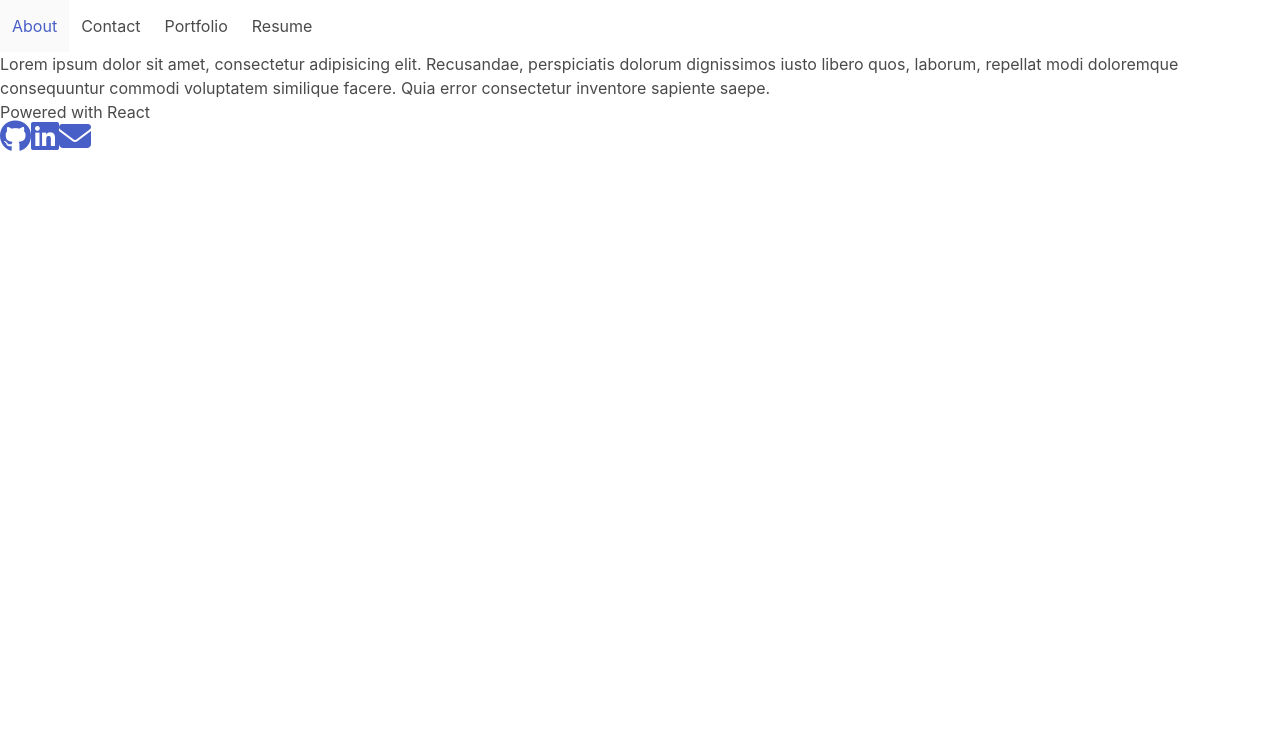
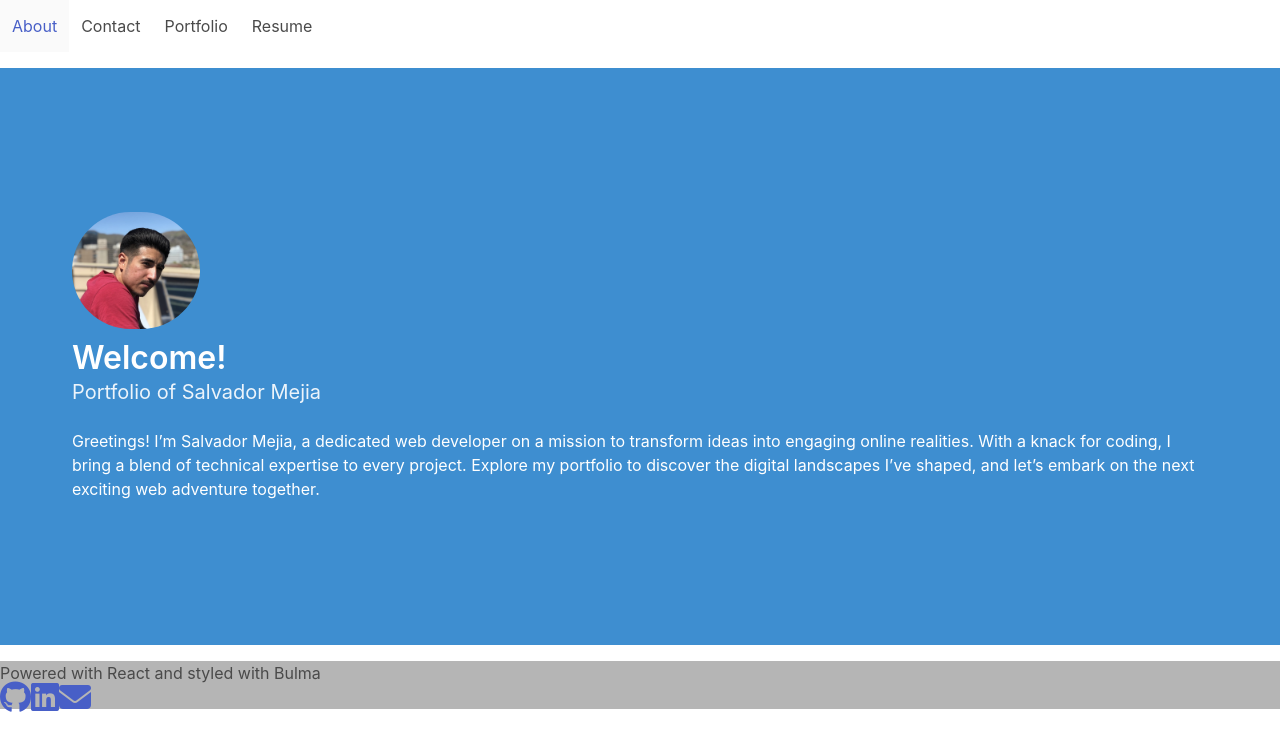
Before and after one commit to MrPolkadot/salvador-mejia-portfolio, a React (Vite) app: page / in a window 1280 px wide. Shown: the top 750 px of the page. Built offline with nearby package versions, Linux system fonts and the light colour scheme.

Commit message:
Added about me section

```diff
--- a/index.html
+++ b/index.html
@@ -3,7 +3,6 @@
 <head>
   <meta charset="UTF-8">
   <meta name="viewport" content="width=device-width, initial-scale=1.0">
-
   <title>Salvador Mejia's Portfolio</title>
 </head>
 <body>
--- a/src/App.jsx
+++ b/src/App.jsx
@@ -28,7 +28,7 @@ const App = () => {
     <div>
       {/* <Header /> */}
       <Header currentPage={currentPage} setCurrentPage={setCurrentPage} />
-      <main>
+      <main className="my-4">
         {renderPage()}
         </main>
       <Footer />
--- a/src/components/Footer.jsx
+++ b/src/components/Footer.jsx
@@ -1,7 +1,7 @@
 const Footer = () => {
   return (
-    <footer>
-      <p>Powered with React</p>
+    <footer className="has-background-grey-light">
+      <p>Powered with React and styled with Bulma</p>
       <a href="https://github.com/MrPolkadot" target="_blank">
         <i className="fa-brands fa-github fa-2xl"></i>
       </a>
@@ -11,7 +11,9 @@ const Footer = () => {
       >
         <i className="fa-brands fa-linkedin fa-2xl"></i>
       </a>
-      <a href="mailto:ceballos93@gmail.com"><i className="fa-solid fa-envelope fa-2xl"></i></a>
+      <a href="mailto:ceballos93@gmail.com">
+        <i className="fa-solid fa-envelope fa-2xl"></i>
+      </a>
     </footer>
   );
 };
--- a/src/pages/About.jsx
+++ b/src/pages/About.jsx
@@ -1,11 +1,31 @@
+import "../styles/About.css";
+
 const About = () => {
   return (
-    <p>
-      Lorem ipsum dolor sit amet, consectetur adipisicing elit. Recusandae,
-      perspiciatis dolorum dignissimos iusto libero quos, laborum, repellat modi
-      doloremque consequuntur commodi voluptatem similique facere. Quia error
-      consectetur inventore sapiente saepe.
-    </p>
+    <>
+      <section className="hero is-medium is-info">
+        <div className="hero-body">
+          <figure className="image is-128x128">
+            <img
+              className="profile-img is-rounded"
+              src="./images/profile-image.jpeg"
+              alt="profile-picture"
+            />
+          </figure>
+
+          <h1 className="title">Welcome!</h1>
+          <h2 className="subtitle">Portfolio of Salvador Mejia</h2>
+          <p>
+            Greetings! I’m Salvador Mejia, a dedicated web developer on a
+            mission to transform ideas into engaging online realities. With a
+            knack for coding, I bring a blend of technical expertise to every
+            project. Explore my portfolio to discover the digital landscapes
+            I’ve shaped, and let’s embark on the next exciting web adventure
+            together.
+          </p>
+        </div>
+      </section>
+    </>
   );
 };
 
--- a/src/pages/Contact.jsx
+++ b/src/pages/Contact.jsx
@@ -1,12 +1,69 @@
 const Contact = () => {
   return (
     <>
-      <p>
-        Lorem ipsum dolor sit amet consectetur adipisicing elit.Molestiae, ipsa
-        fuga reiciendis quibusdam eligendi voluptate ullam veritatis ? Corporis,
-        omnis nostrum, velit consectetur sequi explicabo quaerat iure, natus
-        esse aliquid commodi!
-      </p>
+      <div>
+        <div className="field">
+          <label className="label">Name</label>
+          <div className="control">
+            <input className="input" type="text" placeholder="Text input" />
+          </div>
+        </div>
+        <div className="field">
+          <label className="label">Username</label>
+          <div className="control has-icons-left has-icons-right">
+            <input
+              className="input is-success"
+              type="text"
+              placeholder="Text input"
+              defaultValue="bulma"
+            />
+            <span className="icon is-small is-left">
+              <i className="fas fa-user" />
+            </span>
+            <span className="icon is-small is-right">
+              <i className="fas fa-check" />
+            </span>
+          </div>
+        </div>
+        <div className="field">
+          <label className="label">Email</label>
+          <div className="control has-icons-left has-icons-right">
+            <input
+              className="input is-danger"
+              type="email"
+              placeholder="Email input"
+              defaultValue="hello@"
+            />
+            <span className="icon is-small is-left">
+              <i className="fas fa-envelope" />
+            </span>
+            <span className="icon is-small is-right">
+              <i className="fas fa-exclamation-triangle" />
+            </span>
+          </div>
+          <p className="help is-danger">This email is invalid</p>
+        </div>
+
+        <div className="field">
+          <label className="label">Message</label>
+          <div className="control">
+            <textarea
+              className="textarea"
+              placeholder="Textarea"
+              defaultValue={""}
+            />
+          </div>
+        </div>
+
+        <div className="field is-grouped">
+          <div className="control">
+            <button className="button is-link">Submit</button>
+          </div>
+          <div className="control">
+            <button className="button is-link is-light">Cancel</button>
+          </div>
+        </div>
+      </div>
     </>
   );
 };
--- /dev/null
+++ b/src/styles/About.css
@@ -0,0 +1,3 @@
+.profile-img {
+    border-radius: 10px;
+}
```
Also changed, not shown: src/components/ProjectList.jsx (+6 -28 lines), App.css (added), public/images/profile-image.jpeg (added).
